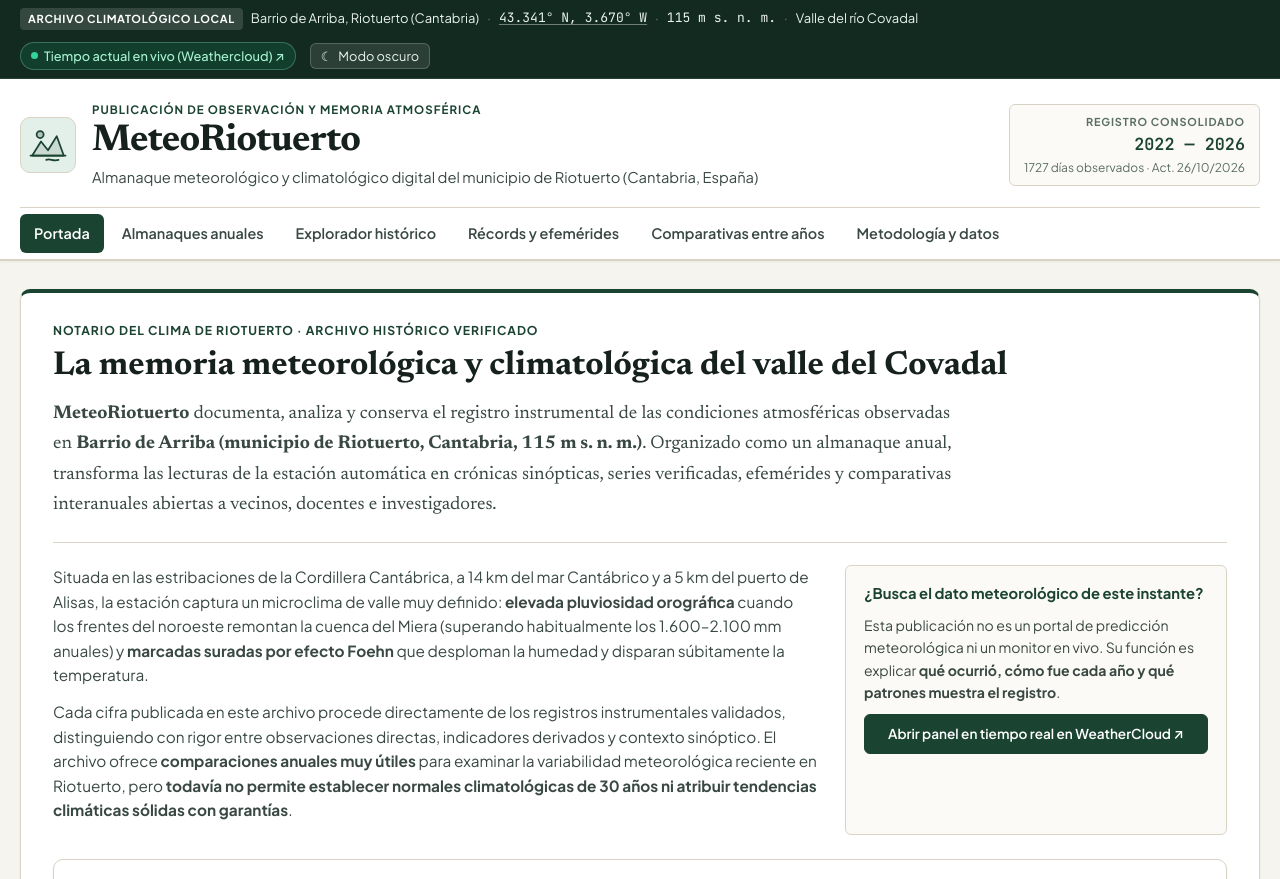
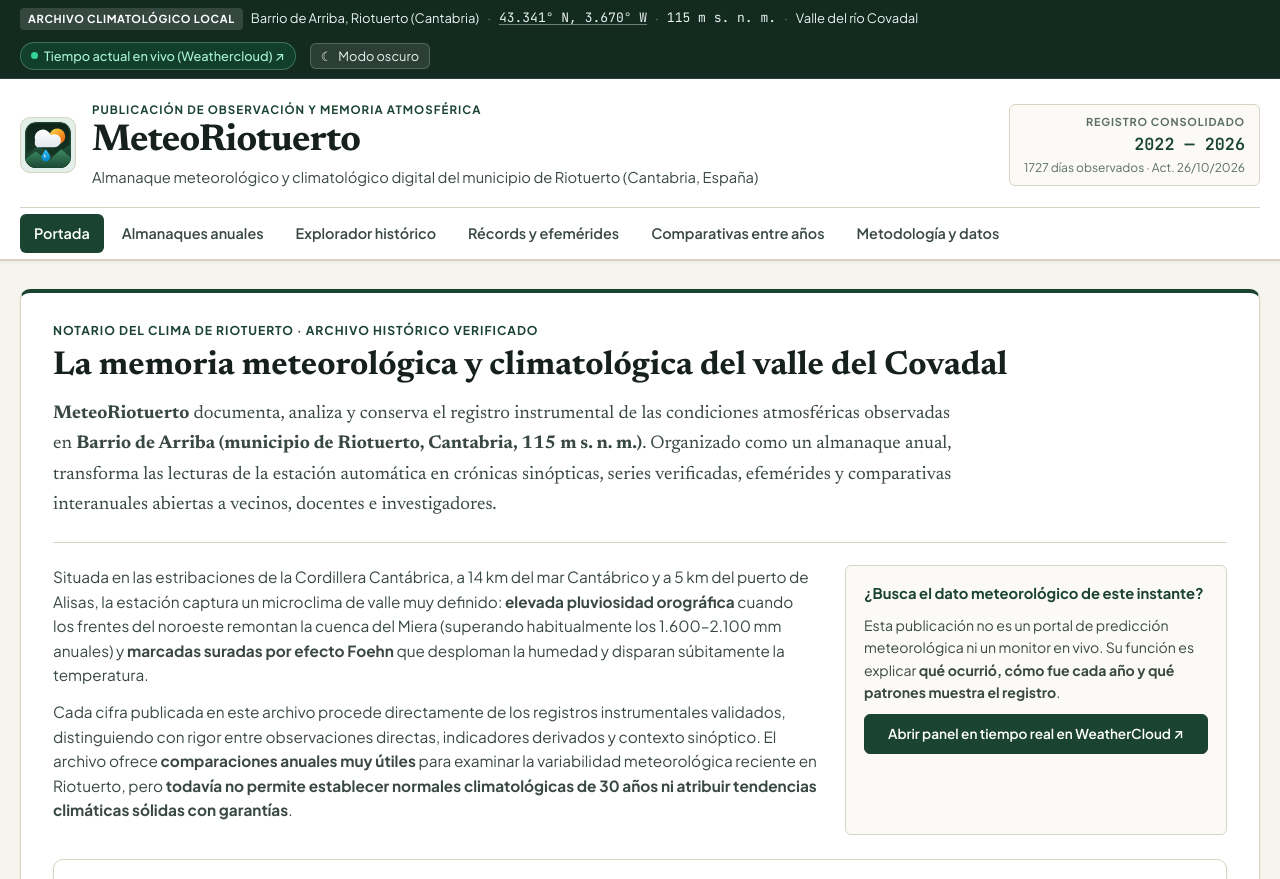
Before and after one commit to egofer/meteoriotuerto-web, a plain HTML site: page index.html in a window 1280 px wide. Shown: the top 879 px of the page. Drawn offline with nearby package versions, Linux system fonts and the light colour scheme.

Commit message:
feat(branding): favicon vectorial SVG y paquete de iconos multirresolucion

```diff
--- a/index.html
+++ b/index.html
@@ -6,6 +6,14 @@
   <title>MeteoRiotuerto — Almanaque meteorológico y climatológico digital de Riotuerto</title>
   <meta name="description" content="Archivo histórico, anuario estadístico y notario del clima del municipio de Riotuerto (Barrio de Arriba, Cantabria, 115 msnm). Observaciones, almanaques anuales, récords, comparativas y metodología.">
   <meta name="author" content="MeteoRiotuerto · Emilio Gómez Fernández">
+
+  <!-- Iconos y Favicon de MeteoRiotuerto -->
+  <link rel="icon" type="image/svg+xml" href="./favicon.svg">
+  <link rel="icon" type="image/png" sizes="32x32" href="./favicon-32x32.png">
+  <link rel="icon" type="image/png" sizes="16x16" href="./favicon-16x16.png">
+  <link rel="apple-touch-icon" sizes="180x180" href="./apple-touch-icon.png">
+  <link rel="manifest" href="./site.webmanifest">
+  <meta name="theme-color" content="#132a21">
 
   <!-- Tipografías editoriales y técnicas -->
   <link rel="preconnect" href="https://fonts.googleapis.com">
@@ -62,12 +70,7 @@
       <div class="brand-row">
         <a href="#portada" class="brand-link">
           <div class="brand-emblem" aria-hidden="true">
-            <svg viewBox="0 0 48 48" width="42" height="42" fill="none" stroke="currentColor" stroke-width="2">
-              <path d="M6 36 L16 20 L24 30 L34 14 L42 36 Z" stroke-linejoin="round" fill="currentColor" fill-opacity="0.12"/>
-              <path d="M4 36 H44" stroke-linecap="round"/>
-              <circle cx="15" cy="12" r="4" fill="currentColor" fill-opacity="0.25"/>
-              <path d="M22 41 C26 39, 30 43, 36 41" stroke-linecap="round"/>
-            </svg>
+            <img src="./favicon.svg" alt="" width="46" height="46" style="border-radius:11px;display:block">
           </div>
           <div>
             <span class="brand-kicker">PUBLICACIÓN DE OBSERVACIÓN Y MEMORIA ATMOSFÉRICA</span>
```
Also changed, not shown: apple-touch-icon.png (added), favicon-16x16.png (added), favicon-192x192.png (added), favicon-32x32.png (added), favicon-48x48.png (added), favicon-512x512.png (added), favicon.ico (added), favicon.svg (added), site.webmanifest (added), 1 other file.
